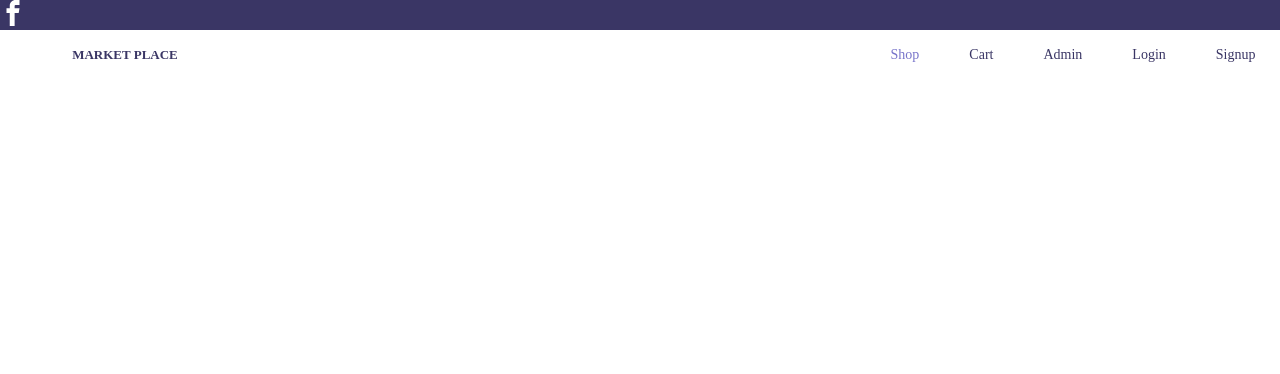
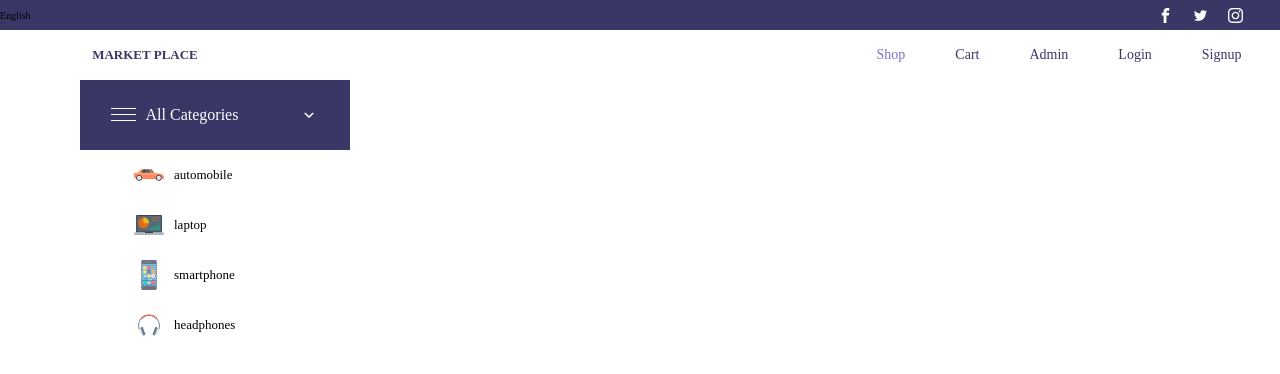
Before and after one commit to anja-rasoloarivalona/MERN---MarketPlace, a React (Create React App) app: page / in a window 1280 px wide. Shown: the top 374 px of the page. Built offline with nearby package versions, Linux system fonts and the light colour scheme.

Commit message:
Styled sidebar

```diff
--- a/src/Pages/ShopIndex/ShopIndex.css
+++ b/src/Pages/ShopIndex/ShopIndex.css
@@ -1,10 +1,10 @@
 .shop {
     grid-row: 3 / 4;
-    grid-column: center-start / full-end;
-
+    grid-column: col-start 2 / col-end 4;
     display: flex;
     flex-direction: column;
     align-items: center;
     justify-content: center;
-    background: rgb(218, 238, 240);
+    background: orange;
+
 }
--- a/src/Pages/ShopIndex/ShopIndex.js
+++ b/src/Pages/ShopIndex/ShopIndex.js
@@ -3,6 +3,7 @@ import './ShopIndex.css';
 import Product from '../../components/Product/Product';
 
 import Range from '../../components/FormInput/InputRange/InputRange';
+import Sidebar from '../../components/Navigation/Sidebar/Sidebar';
 
  class ShopIndex extends Component {
 
@@ -42,8 +43,11 @@ import Range from '../../components/FormInput/InputRange/InputRange';
 
         return (
             <Fragment>
+
+                <Sidebar />
                 <section className="shop">
-                {
+
+                    {/*
                         this.state.products.map(product => {
                             const date = product.createdAt.slice(0, 10);
                             return <Product
@@ -58,7 +62,7 @@ import Range from '../../components/FormInput/InputRange/InputRange';
                                         imageUrl = {'http://localhost:8000/' + product.imageUrl }
                                     />
                         })
-                }
+                    */}
 
                 </section>
                 {/*  <Range />*/}
--- a/src/components/Layout/Layout.css
+++ b/src/components/Layout/Layout.css
@@ -1,10 +1,12 @@
 .layout {
     display: grid;
-    grid-template-columns: [full-start] minmax(2rem, 1fr)
+    grid-template-columns: [full-start]
+                                    minmax(2rem, 1fr)
                                 [center-start]
-                                    repeat(4, [col-start] minmax(min-content, 20rem) [col-end])
+                                    repeat(4, [col-start] minmax(min-content, 29rem) [col-end])
                                 [center-end]
-                            minmax(2rem, 1fr) [full-end];
+                                    minmax(2rem, 1fr)
+                           [full-end];
     grid-template-rows: 3rem 5rem max-content;
     grid-auto-rows: max-content;
     justify-content: center;
--- a/src/components/Navigation/DeskNav/DeskNav.css
+++ b/src/components/Navigation/DeskNav/DeskNav.css
@@ -1,14 +1,16 @@
 .deskNav {
     grid-row: 2 / 3;
-    grid-column: full-start / full-end;
+    grid-column: center-start / center-end;
     position: fixed;
-    background: var(--color-white);
-    width: 100%;
     height: 5rem;
     display: flex;
     justify-content: space-between;
     align-items: center;
     top: 3rem;
+    left: 0;
+    right: 0;
+    margin: auto;
+    width: calc(100% - 4rem);
 }
 
 .deskNav__top {
@@ -18,6 +20,20 @@
   width: 100%;
   height: 3rem;
   background: var(--color-primary);
+
+
+  display: flex;
+  align-items: center;
+  justify-content: space-between;
+}
+
+.deskNav__top__icon {
+  height: 100%;
+  width: 16rem;
+}
+
+.deskNav__top__icon > * {
+  margin: 0 1rem;
 }
 
 
--- a/src/components/Navigation/DeskNav/DeskNav.js
+++ b/src/components/Navigation/DeskNav/DeskNav.js
@@ -11,7 +11,15 @@ const deskNav = (props) => {
     return (
         <Fragment>
         <div className="deskNav__top">
-            <IconSvg icon='facebook'/>
+            <div>
+                English
+            </div>
+            <div className="deskNav__top__icon flex-centered-row">
+                <IconSvg icon='facebook' size='small'/>
+                <IconSvg icon='twitter' size='small'/>
+                <IconSvg icon='instagram' size='small'/>
+            </div>
+
         </div>
         <nav className="deskNav">
             <NavLink to="/">
--- /dev/null
+++ b/src/components/Navigation/Sidebar/Sidebar.css
@@ -0,0 +1,58 @@
+.sidebar {
+    grid-column: col-start 1 / col-start 2;
+    grid-row: 3 / 4;
+    height: calc(100vh - 8rem);
+    width: 27rem;
+    top: 8rem;
+   /* background: red;*/
+    position: fixed;
+    left: 0;
+    right: 85rem;
+    margin: auto;
+}
+
+.sidebar__category {
+    height: 7rem;
+    width: 100%;
+    background: var(--color-primary);
+    display: flex;
+    align-items: center;
+    justify-content: space-around;
+    font-size: 1.6rem;
+    color: var(--color-white);
+}
+
+.sidebar__category__hamburger {
+    height: 1.3rem;
+    width: 2.5rem;
+    display: flex;
+    flex-direction: column;
+    justify-content: space-between;
+    margin-right: 1rem;
+    transform: translateY(-1px);
+}
+
+.sidebar__category__hamburger span {
+    width: 100%;
+    height: 1px;
+    background: white;
+}
+
+.sidebar__category__list {
+    list-style: none;
+
+}
+
+.sidebar__category__list__item {
+    display: flex;
+    width: 60%;
+    justify-content: flex-start;
+    align-items: center;
+    line-height: 1.6;
+    margin: 1rem 0;
+    font-size: 1.3rem;
+}
+
+.sidebar__category__list__item svg{
+    margin-right: 1rem;
+}
--- /dev/null
+++ b/src/components/Navigation/Sidebar/Sidebar.js
@@ -0,0 +1,40 @@
+import React from 'react';
+import './Sidebar.css';
+import IconSvg from '../../../util/svgHandler';
+
+
+const category = [
+    "automobile", "laptop", "smartphone", "headphones"
+]
+
+const sidebar = props => (
+    <section className="sidebar">
+
+        <div className="sidebar__category">
+            <div className="flex-centered-row">
+                <div className="sidebar__category__hamburger">
+                    <span></span>
+                    <span></span>
+                    <span></span>
+                </div>
+                <div>
+                    All Categories
+                </div>
+            </div>
+            <IconSvg icon="down"/>
+        </div>
+
+        <ul className="sidebar__category__list flex-centered-column">
+            { category.map( category => (
+                <li key={category} className="sidebar__category__list__item">
+                    <IconSvg icon={category} size="big"/>
+                    {category}
+                </li>
+            ))}
+        </ul>
+
+
+    </section>
+)
+
+export default sidebar;
--- a/src/util/svgHandler.css
+++ b/src/util/svgHandler.css
@@ -1,5 +1,16 @@
 .icon {
-    width: 2.6rem;
-    height: 2.6rem;
+    width: 2rem;
+    height: 2rem;
+    object-fit: cover;
     fill: white;
 }
+
+.small {
+    width: 1.5rem;
+    height: 1.5rem;
+}
+
+.big {
+    width: 3rem;
+    height: 3rem;
+}
--- a/src/util/svgHandler.js
+++ b/src/util/svgHandler.js
@@ -6,7 +6,7 @@ const iconSvg = props => {
 
     return (
         <svg viewBox='0 0 16 16'
-            className={`icon icon-${props.icon}`}
+            className={`icon icon-${props.icon} ${props.size}`}
             xmlns="http://www.w3.org/2000/svg"
             xmlnsXlink="http://www.w3.org/1999/xlink">
 
```
Also changed, not shown: src/App.js (line endings or trailing spaces), src/assets/icon/sprite.svg. Lines whose indentation alone changed are shown as unchanged.
